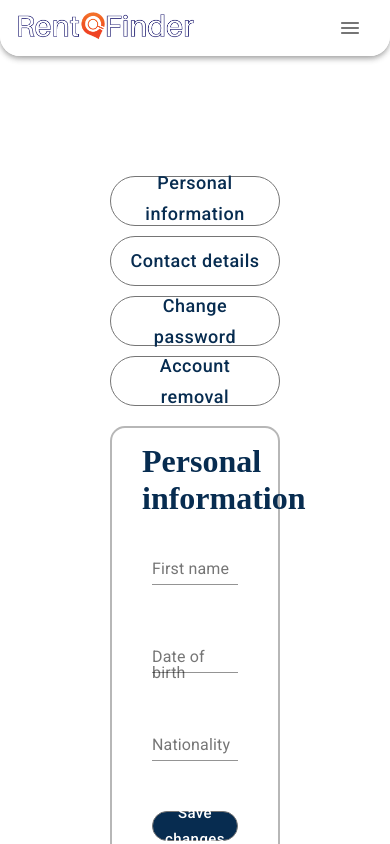
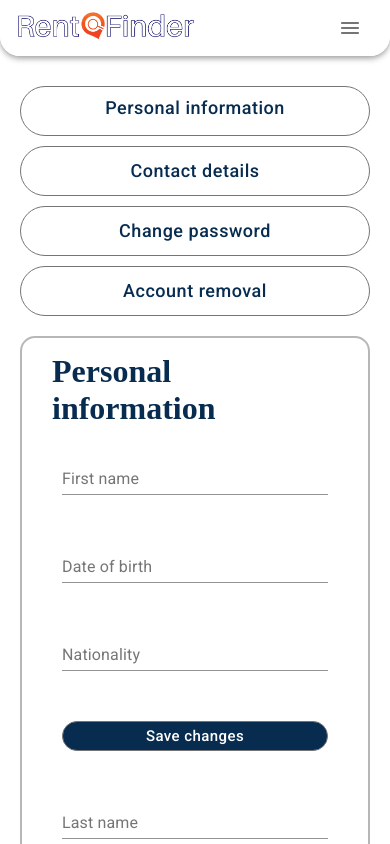
Before and after one commit to jeelbhanvadiya/rental-matirial-ui, a React (Create React App) app: page /profile in a window 390 px wide. Shown: the top 844 px of the page. Built offline with nearby package versions, Linux system fonts and the light colour scheme.

Commit message:
fixed responsive issue

```diff
--- a/src/components/CreateForm/create.scss
+++ b/src/components/CreateForm/create.scss
@@ -80,3 +80,9 @@
 .MuiDropzoneArea-text {
   margin-top: 10px !important;
 }
+
+@media screen and (max-width: 720px) {
+  .create {
+    padding: 10px !important;
+  }
+}
--- a/src/components/ProfilePage/profile.scss
+++ b/src/components/ProfilePage/profile.scss
@@ -38,3 +38,9 @@
     }
   }
 }
+
+@media screen and (max-width: 720px) {
+  .profile {
+    padding: 10px !important;
+  }
+}
```
